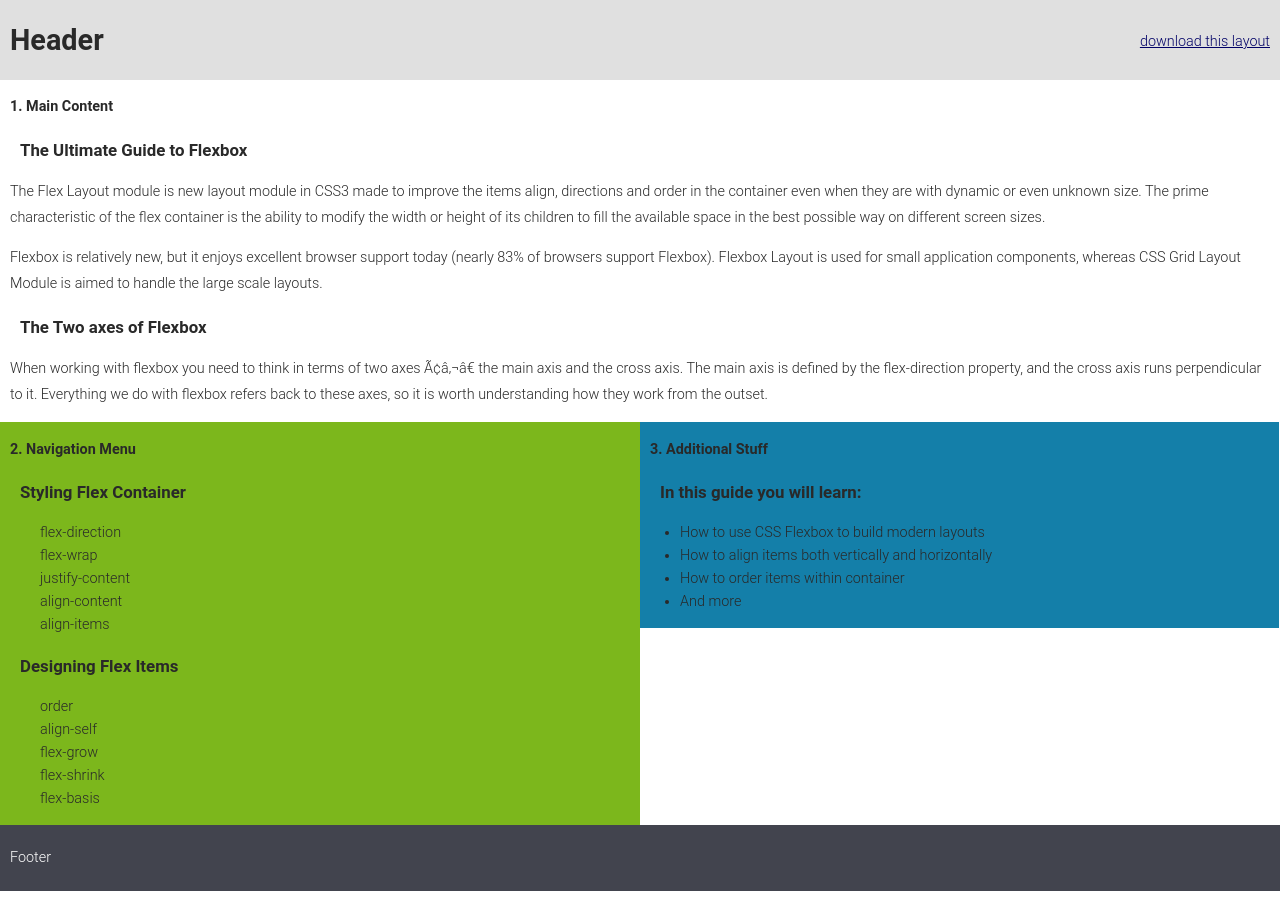
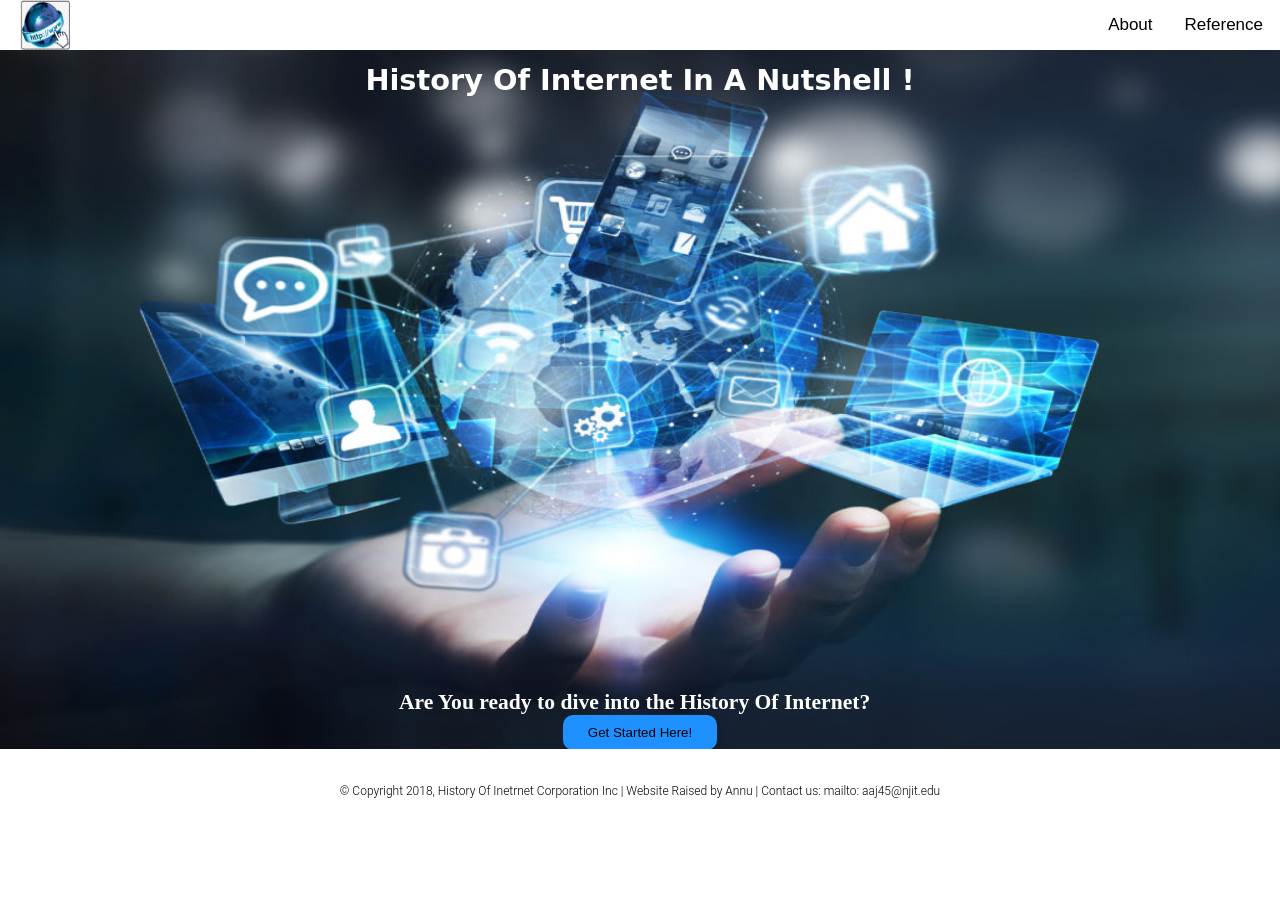
Before and after one commit to sravani2772/historyOfInternet-1, a plain HTML site: page public_html/homePage.html in a window 1280 px wide. After the commit the page ends 800 px from the top, so only its background shows below. Drawn offline with Linux system fonts and the light colour scheme.

Commit message:
Changes made for adding new pages

```diff
--- /dev/null
+++ b/css/styles.css
@@ -0,0 +1,289 @@
+html, body {
+    margin: 0;
+    padding: 0;
+}
+
+body {
+    color: #292929;
+    font: 90% Roboto, Arial, sans-serif;
+    font-weight: 300;
+}
+
+p {
+    padding: 0 10px;
+    line-height: 1.8;
+}
+
+ul li {
+    padding-right: 10px;
+    line-height: 1.6;
+}
+
+h3 {
+    padding: 5px 20px;
+    margin: 0;
+}
+
+div#header {
+    position: relative;
+}
+
+div#header h1 {
+    height: 80px;
+    line-height: 80px;
+    margin: 0;
+    padding-left: 10px;
+    background: white;
+    color: black;
+    font-family: cursive;
+    text-align: center;
+}
+
+
+
+div#navigation {
+    background: #7cb71c;
+}
+
+div#navigation li {
+    list-style: none;
+}
+
+div#extra {
+    background: #147FA9;
+}
+
+div#footer {
+    background: #42444e;
+    color: #fff;
+}
+
+div#footer p {
+    padding: 20px 10px;
+}
+
+div#navigation {
+    float: left;
+    width: 50%;
+}
+
+div#extra {
+    float: left;
+    width: 49.9%;
+}
+
+div#footer {
+    clear: left;
+    width: 100%;
+}
+#logo
+{
+    width: 50px;
+    margin-left: 10px;
+    height: 50px;
+    float: left;
+}
+#hero-img {
+    height: 700px;
+    width: 100%;
+    background-position: center;
+    background-repeat: no-repeat;
+    background-size: cover;
+    position: relative;
+       }
+.container {
+    position: absolute;
+    margin: 20px;
+    width: auto;
+}
+
+/* The navbar */
+.topnav {
+    overflow: hidden;
+    background-color: white;
+    height: 50px;
+}
+
+/* Navbar links */
+.topnav a {
+    float: right;
+    color: black;
+    text-align: center;
+    padding: 14px 16px;
+    text-decoration: none;
+    font-size: 17px;
+    font-family: "Times New Roman";
+}
+
+.topnav a:hover {
+    background-color: #ddd;
+    color: black;
+}
+
+.backgrnd
+{
+    background-position: center;
+    background-repeat: no-repeat;
+    background-size: cover;
+    position: relative;
+}
+@media screen and (max-width: 500px) {
+    .header a {
+        float: none;
+        display: block;
+        text-align: left;
+    }
+    .header-right {
+        float: none;
+    }
+}
+    .hero-text {
+        text-align: center;
+        position: absolute;
+        top: 90%;
+        left: 50%;
+        transform: translate(-50%, -50%);
+        color: white;
+        font: bold 1.5em "Saira Condensed";
+    }
+.hero-text button {
+    border: none;
+    outline: 0;
+    display: inline-block;
+    padding: 10px 25px;
+    color: black;
+    background-color: dodgerblue;
+    text-align: center;
+    cursor: pointer;
+    border-radius: 10px;
+}
+
+.hero-text button:hover {
+    background-color: #555;
+    color: white;
+}
+.dropdown {
+    float: right;
+    overflow: hidden;
+
+}
+
+.dropbtn {
+    font-size: 16px;
+    border: none;
+    outline: none;
+    color: black;
+    padding: 14px 16px;
+    background-color: inherit;
+    font-family: sans-serif;
+    margin: 0;
+}
+
+.dropbtn:hover {
+    background-color: white;
+    font-weight: bold;
+}
+.navbar {
+    overflow: hidden;
+    background-color: #333;
+}
+
+.navbar a {
+    float: left;
+    font-size: 16px;
+    color: white;
+    text-align: center;
+    padding: 14px 16px;
+    text-decoration: none;
+}
+
+.dropdown-content {
+    display: none;
+    position: absolute;
+    background-color: #f9f9f9;
+    min-width: 160px;
+    box-shadow: 0px 8px 16px 0px rgba(0,0,0,0.2);
+    z-index: 1;
+}
+
+.dropdown-content a {
+    float: none;
+    color: black;
+    padding: 12px 16px;
+    text-decoration: none;
+    display: block;
+    text-align: left;
+}
+
+.dropdown-content a:hover {
+    display: block;
+}
+
+.header-right {
+    float: right;
+}
+
+.tab {
+    overflow: hidden;
+    border: 1px solid white;
+    background-color: white;
+}
+
+/* Style the buttons inside the tab */
+.tab button {
+    background-color: inherit;
+    float: left;
+    border: none;
+    outline: none;
+    cursor: pointer;
+    padding: 14px 16px;
+    transition: 0.3s;
+    font-size: 17px;
+}
+
+/* Change background color of buttons on hover */
+.tab button:hover {
+    font-weight: inherit;
+}
+
+/* Create an active/current tablink class */
+.tab button.active {
+    background-color: #ccc;
+}
+
+/* Style the tab content */
+.tabcontent {
+    display: none;
+    padding: 6px 12px;
+    -webkit-animation: fadeEffect 1s;
+    animation: fadeEffect 1s;
+}
+
+/* Fade in tabs */
+@-webkit-keyframes fadeEffect {
+    from {opacity: 0;}
+    to {opacity: 1;}
+}
+
+@keyframes fadeEffect {
+    from {opacity: 0;}
+    to {opacity: 1;}
+}
+#footer{
+    height: 50px;
+    text-align: center;
+    position: fixed;
+    bottom: 1px;
+    color: black !important;
+
+    background-color: white !important;
+}
+.hero-text-head {
+    text-align: center;
+    position: absolute;
+    top: 10%;
+    left: 50%;
+    transform: translate(-50%, -50%);
+    color: white;
+    font-family: cursive;
+}
--- a/public_html/homePage.html
+++ b/public_html/homePage.html
@@ -1,164 +1,62 @@
-<!DOCTYPE HTML PUBLIC "-//W3C//DTD HTML 4.01//EN" "http://www.w3.org/TR/html4/strict.dtd">
-<html lang="en">
+<!DOCTYPE html>
+<html lang="en" xmlns="http://www.w3.org/1999/html">
 <head>
     <link rel="shortcut icon" href="/images/img4.ico" type="image/x-icon"/>
     <title>History Of Internet</title>
     <meta http-equiv="content-type" content="text/html; charset=iso-8859-1">
-    <meta name="description" content="Use this HTML basic website one column liquid and two halves layout template where the main content is on the upper part of the column, the navigation menu on the left and the extra stuff on the right sides of the lower part.">
-    <meta name="generator" content="HAPedit 3.1">
-    <link rel="canonical" href="https://www.w3docs.com/snippets/html/layout_templates/27.html" />
+    <meta name="description" content="Brief History of Internet">
     <meta property="og:type" content="website" />
-    <meta property="og:title" content="HTML FlexBox Template - One column liquid and two halves, left menu" />
-    <meta property="og:description" content="Use this HTML basic website one column liquid and two halves layout template where the main content is on the upper part of the column, the navigation menu on the left and the extra stuff on the right sides of the lower part." />
-    <meta property="og:image" content="https://www.w3docs.com/build/images/logo-amp.png" />
+    <meta property="og:title" content="Brief History of Internet" />
+    <meta property="og:description" content="Brief History of Internet" />
     <meta property="og:image:type" content="image/jpeg" />
     <meta property="og:image:width" content="192" />
     <meta property="og:image:height" content="192" />
     <meta property="og:image:alt" content="W3dcos" />
-    <style type="text/css">
-        html, body {
-            margin: 0;
-            padding: 0;
-        }
+    <link rel="stylesheet" href="/css/styles.css">
 
-        body {
-            color: #292929;
-            font: 90% Roboto, Arial, sans-serif;
-            font-weight: 300;
-        }
-
-        p {
-            padding: 0 10px;
-            line-height: 1.8;
-        }
-
-        ul li {
-            padding-right: 10px;
-            line-height: 1.6;
-        }
-
-        h3 {
-            padding: 5px 20px;
-            margin: 0;
-        }
-
-        div#header {
-            position: relative;
-        }
-
-        div#header h1 {
-            height: 80px;
-            line-height: 80px;
-            margin: 0;
-            padding-left: 10px;
-            background: #e0e0e0;
-            color: #292929;
-        }
-
-        div#header a {
-            position: absolute;
-            right: 0;
-            top: 23px;
-            padding: 10px;
-            color: #006;
-        }
-
-        div#navigation {
-            background: #7cb71c;
-        }
-
-        div#navigation li {
-            list-style: none;
-        }
-
-        div#extra {
-            background: #147FA9;
-        }
-
-        div#footer {
-            background: #42444e;
-            color: #fff;
-        }
-
-        div#footer p {
-            padding: 20px 10px;
-        }
-
-        div#navigation {
-            float: left;
-            width: 50%;
-        }
-
-        div#extra {
-            float: left;
-            width: 49.9%;
-        }
-
-        div#footer {
-            clear: left;
-            width: 100%;
-        }
-    </style>
 </head>
 <body>
-<div id="container">
-    <div id="header">
-        <h1>Header</h1>
-        <a href="/download/template/27" target="_blank">download this layout</a>
-    </div>
-    <div id="wrapper">
-        <div id="content">
-            <p><strong>1. Main Content</strong></p>
-            <h3>The Ultimate Guide to Flexbox </h3>
-            <p>The Flex Layout module is new layout module in CSS3 made to improve the items align, directions and order
-                in the container even when they are with dynamic or even unknown size. The prime characteristic of the
-                flex container is the ability to modify the width or height of its children to fill the available space
-                in the best possible way on different screen sizes.
-            </p>
-            <p>Flexbox is relatively new, but it enjoys excellent browser support today (nearly 83% of browsers support
-                Flexbox). Flexbox Layout is used for small application components, whereas CSS Grid Layout Module is
-                aimed to handle the large scale layouts.
-            </p>
-            <h3>The Two axes of Flexbox</h3>
-            <p>When working with flexbox you need to think in terms of two axes â€” the main axis and the cross axis. The
-                main axis is defined by the flex-direction property, and the cross axis runs perpendicular to it.
-                Everything we do with flexbox refers back to these axes, so it is worth understanding how they work from
-                the outset.
-            </p>
+
+<div id="header" class="header">
+    <div class="backgrnd">
+        <div class="topnav">
+    <h1>     <img id ="logo" alt="logo" src="/images/history.jpeg"/>
+
+
+        <div class="header-right">
+            <div class="tab">
+            <button id="About" class="dropbtn" onclick="window.location.href='about.html'">About
+            </button>
+            <button id="Reference" class="dropbtn" onclick="window.location.href='reference.html'">Reference
+            </button>
+
+            </div>
         </div>
-    </div>
-    <div id="navigation">
-        <p><strong>2. Navigation Menu</strong></p>
-        <h3>Styling Flex Container</h3>
-        <ul>
-            <li>flex-direction</li>
-            <li>flex-wrap</li>
-            <li>justify-content</li>
-            <li>align-content</li>
-            <li>align-items</li>
-        </ul>
-        <h3>Designing Flex Items </h3>
-        <ul>
-            <li>order</li>
-            <li>align-self</li>
-            <li>flex-grow</li>
-            <li>flex-shrink</li>
-            <li>flex-basis</li>
-        </ul>
-    </div>
-    <div id="extra">
-        <p><strong>3. Additional Stuff</strong></p>
-        <h3>In this guide you will learn:</h3>
-        <ul>
-            <li>How to use CSS Flexbox to build modern layouts</li>
-            <li>How to align items both vertically and horizontally</li>
-            <li>How to order items within container</li>
-            <li>And more</li>
-        </ul>
-    </div>
-    <div id="footer"><p>Footer</p>
-    </div>
+    </h1>
+
+
+
+            </div>
+        </div>
 </div>
-<script type="text/javascript">AddFillerLink("content", "navigation", "extra")</script>
+
+
+
+        <img  id ="hero-img" alt="hero-image" src="/images/internet.jpeg"/>
+<div class="hero-text-head">
+    <h1>History Of Internet In A Nutshell !</h1></div>
+<div class="hero-text">
+    Are You ready to dive into the History Of Internet?
+    &nbsp;
+    <button id="start" onclick="window.location.href='about.html'">Get Started Here!</button>
+</div>
+
+<div id="footer">
+<footer> <small><p>&copy; Copyright 2018, History Of Inetrnet Corporation Inc |
+
+    Website Raised by Annu | Contact us: mailto: aaj45@njit.edu</p></small> </footer>
+</div>
+
+
 </body>
 </html>
```
Also changed, not shown: images/history.jpeg (added), images/img1.jpeg (added), images/img2.png (added), images/img3.jpeg (added), images/internet.jpeg (added), public_html/About.html (added), public_html/reference.html (added), 3 other files.
